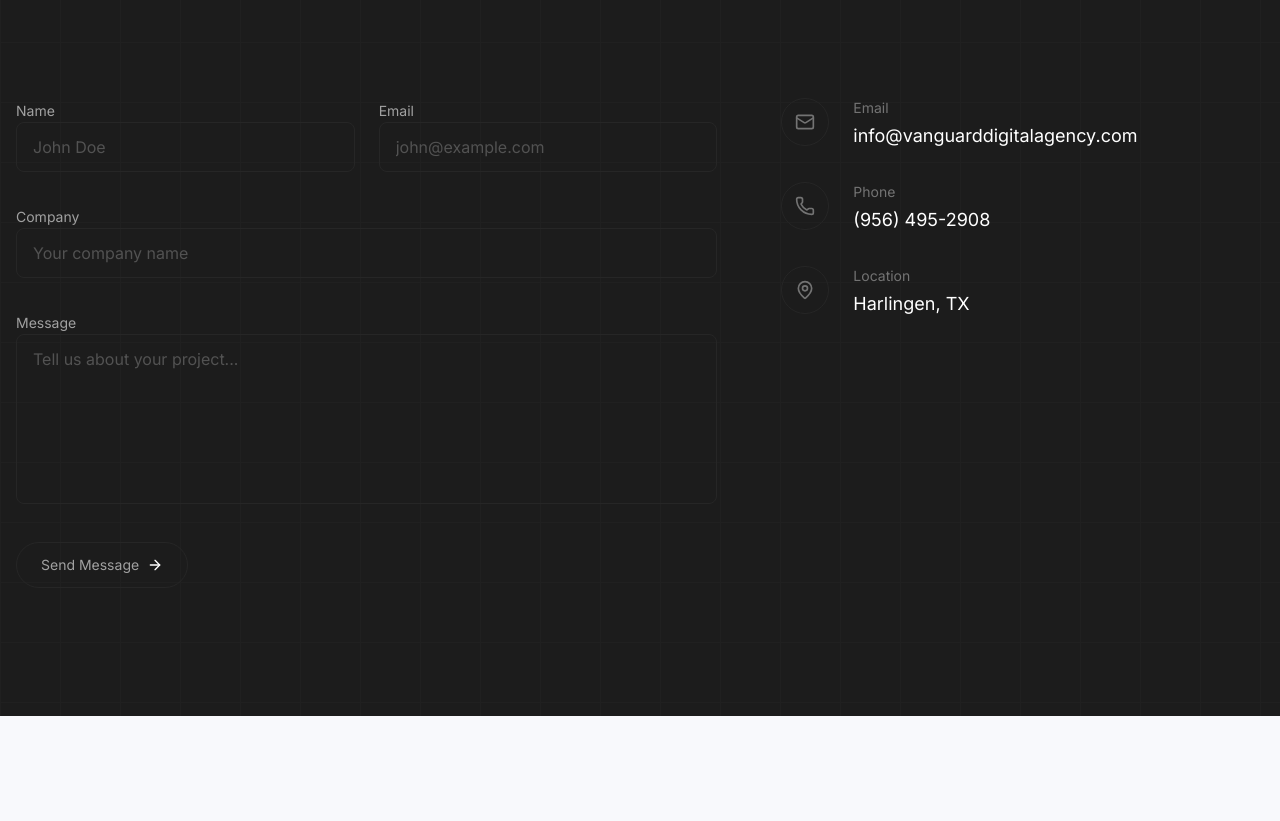
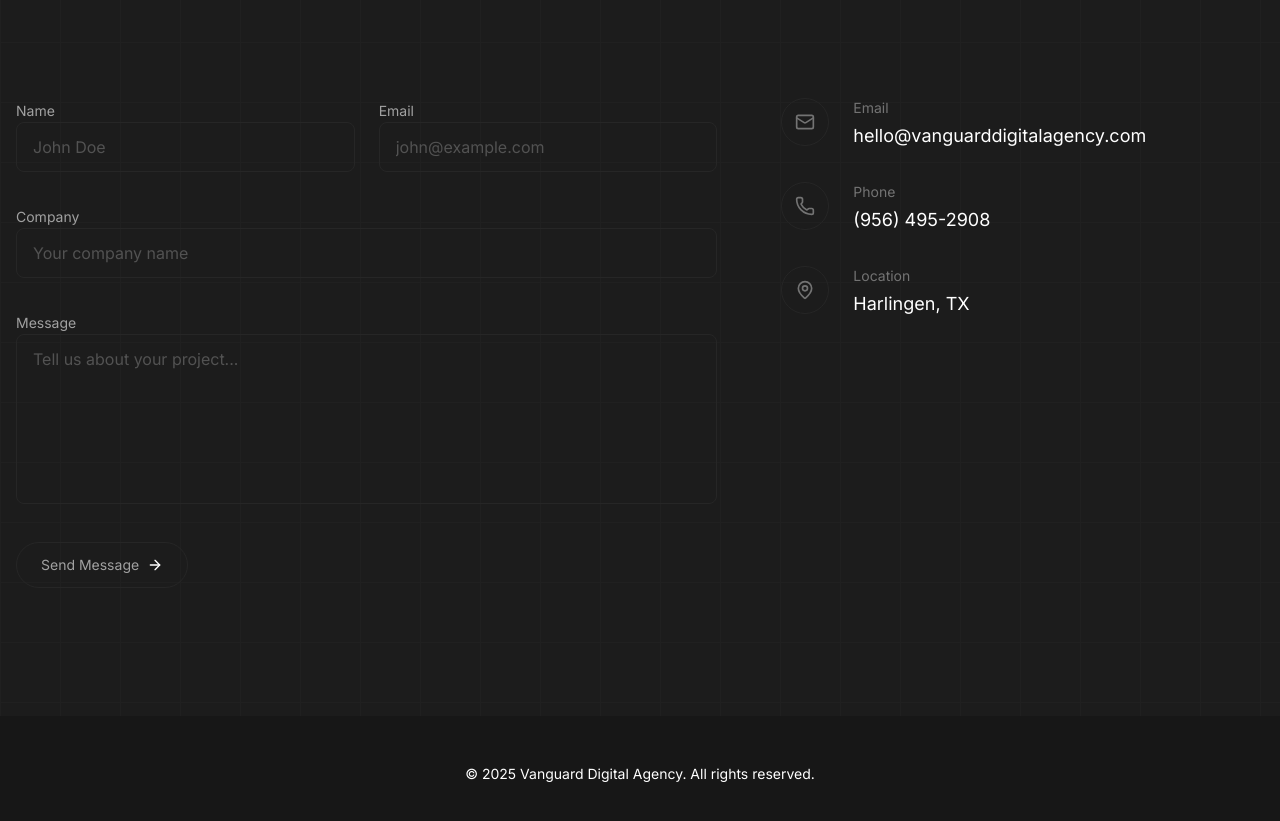
Before and after one commit to thecodemeister0/vanguard-digital, a Next.js app: page / in a window 1280 px wide. Shown: the part 4630-5451 px from the top of the page. Before the commit the page ends 5346 px from the top, so only its background shows below. Built offline with nearby package versions, Linux system fonts and the light colour scheme.

Commit message:
added footer

```diff
--- a/src/app/page.tsx
+++ b/src/app/page.tsx
@@ -3,6 +3,7 @@
 import Services from "@/components/sections/Services";
 import Reasons from "@/components/sections/Reasons";
 import Contact from "@/components/sections/Contact";
+import Footer from "@/components/sections/Footer";
 
 export default function Home() {
   return (
@@ -12,6 +13,7 @@
       <Services />
       <Reasons />
       <Contact />
+      <Footer />
     </>
   );
 }
--- a/src/components/sections/Contact.tsx
+++ b/src/components/sections/Contact.tsx
@@ -7,8 +7,8 @@
   {
     icon: Mail,
     label: "Email",
-    value: "info@vanguarddigitalagency.com",
-    link: "mailto:info@vanguarddigitalagency.com",
+    value: "hello@vanguarddigitalagency.com",
+    link: "mailto:hello@vanguarddigitalagency.com",
   },
   {
     icon: Phone,
--- /dev/null
+++ b/src/components/sections/Footer.tsx
@@ -0,0 +1,12 @@
+export default function Footer() {
+  return (
+    <footer className="bg-neutral-900 text-white py-12">
+      <div className="container mx-auto px-4">
+        <p className="text-center text-sm">
+          &copy; {new Date().getFullYear()} Vanguard Digital Agency. All rights
+          reserved.
+        </p>
+      </div>
+    </footer>
+  );
+}
```
